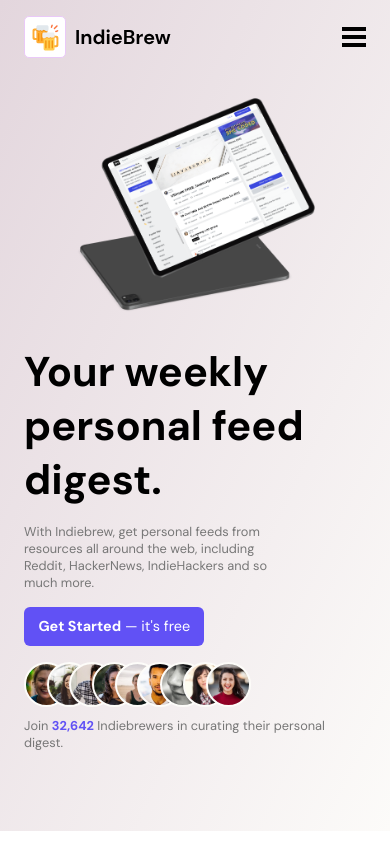
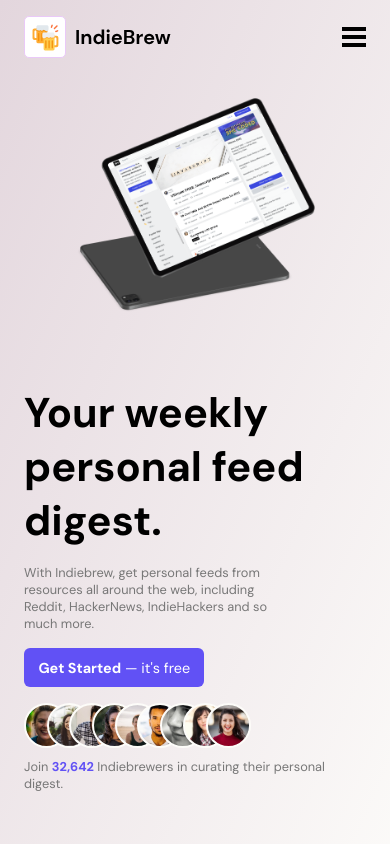
Before and after one commit to Yinye013/indiebrew-repo, a React (Create React App) app: page / in a window 390 px wide. Shown: the top 844 px of the page. Built offline with nearby package versions, Linux system fonts and the light colour scheme.

Commit message:
update container height in Form.css and HeroSection.css for improved layout

```diff
--- a/src/components/Form.css
+++ b/src/components/Form.css
@@ -1,5 +1,5 @@
 .container {
-  /* height: 100vh; */
+  height: 100vh;
   background-color: #e3d6dd;
 }
 .form-nav {
@@ -112,6 +112,7 @@
   .container {
     padding-top: 2rem;
     padding-left: 7rem;
+    height: 140vh;
   }
   .form-nav {
     margin-right: 5rem;
--- a/src/components/HeroSection.css
+++ b/src/components/HeroSection.css
@@ -5,6 +5,7 @@
   display: grid;
   grid-template-columns: repeat(2, 1fr);
   column-gap: 4.8rem;
+  height: 80vh;
 }
 .left-section {
   padding-top: 4rem;
@@ -39,6 +40,7 @@
   .hero-section {
     padding: 0 3rem;
     grid-template-columns: 1fr;
+    height: 90vh;
   }
   .right-section {
     grid-row: 1;
```
